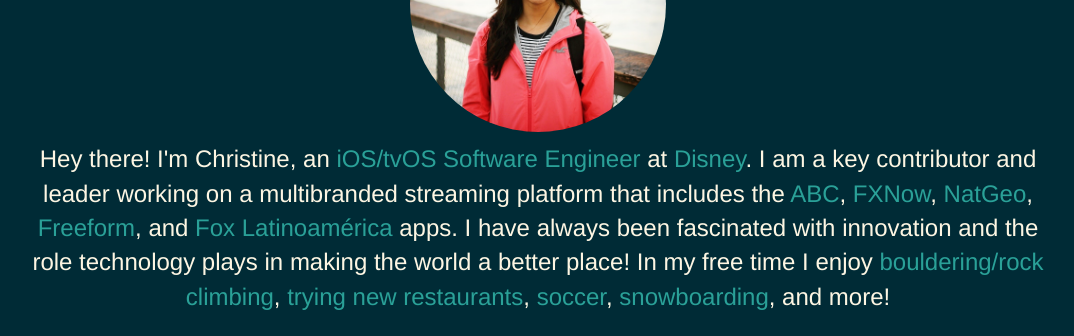
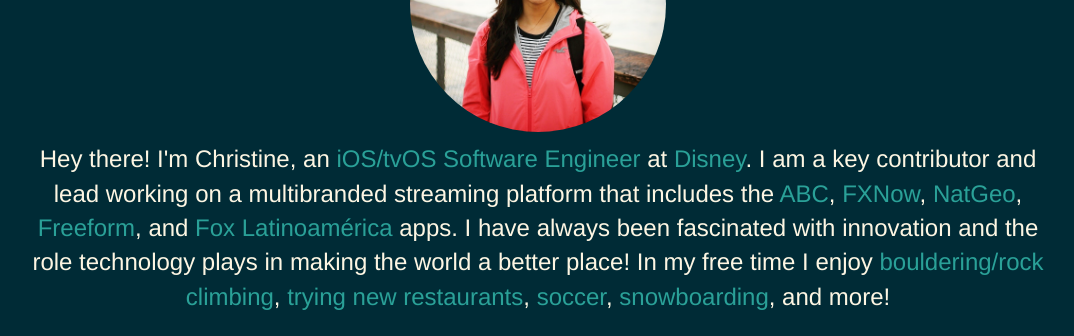
Before and after one commit to christine-chen/christine-chen.github.io, a plain HTML site: page index.html in a window 1280 px wide. Shown: the part 1140-1476 px from the top of the page, without its empty margins (102-1176 px from the left). Drawn offline with nearby package versions, Linux system fonts and the light colour scheme.

Commit message:
updated about me again

```diff
--- a/index.html
+++ b/index.html
@@ -51,7 +51,7 @@
 				</tr>
 				<tr>
 					<td class = "aboutcontent">
-						Hey there! I'm Christine, an <span>iOS/tvOS Software Engineer</span> at <span>Disney</span>. I am a key contributor and leader working on a multibranded streaming platform that includes the <span>ABC</span>, <span>FXNow</span>, <span>NatGeo</span>, <span>Freeform</span>, </span> and <span>Fox Latinoamérica</span> apps. I have always been fascinated with innovation and the role technology plays in making the world a better place! In my free time I enjoy <span>bouldering/rock climbing</span>, <span>trying new restaurants</span>, <span>soccer</span>, <span>snowboarding</span>, and more!
+						Hey there! I'm Christine, an <span>iOS/tvOS Software Engineer</span> at <span>Disney</span>. I am a key contributor and lead working on a multibranded streaming platform that includes the <span>ABC</span>, <span>FXNow</span>, <span>NatGeo</span>, <span>Freeform</span>, </span> and <span>Fox Latinoamérica</span> apps. I have always been fascinated with innovation and the role technology plays in making the world a better place! In my free time I enjoy <span>bouldering/rock climbing</span>, <span>trying new restaurants</span>, <span>soccer</span>, <span>snowboarding</span>, and more!
 					</td>
 				</tr>
 			</table>
```
